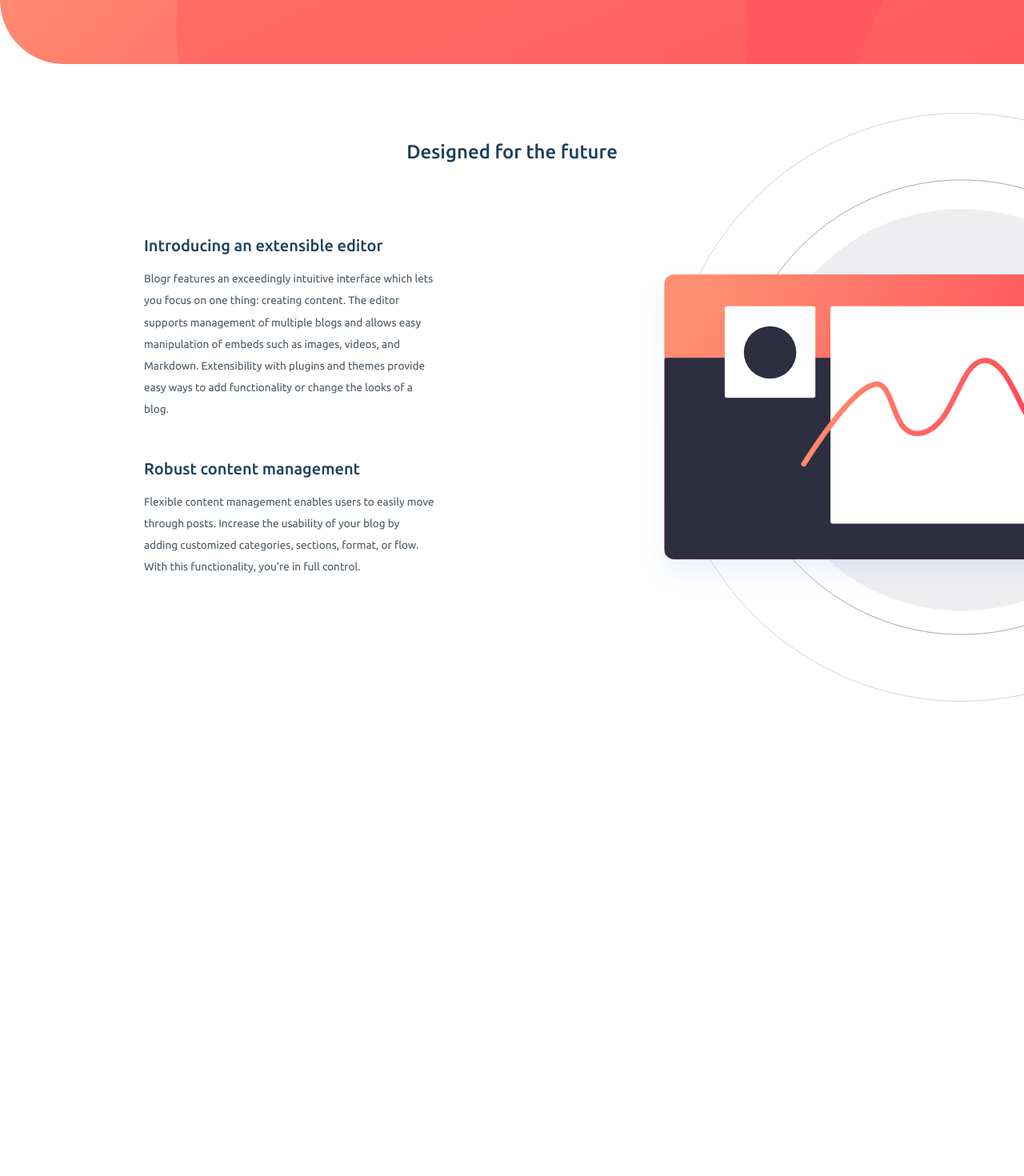
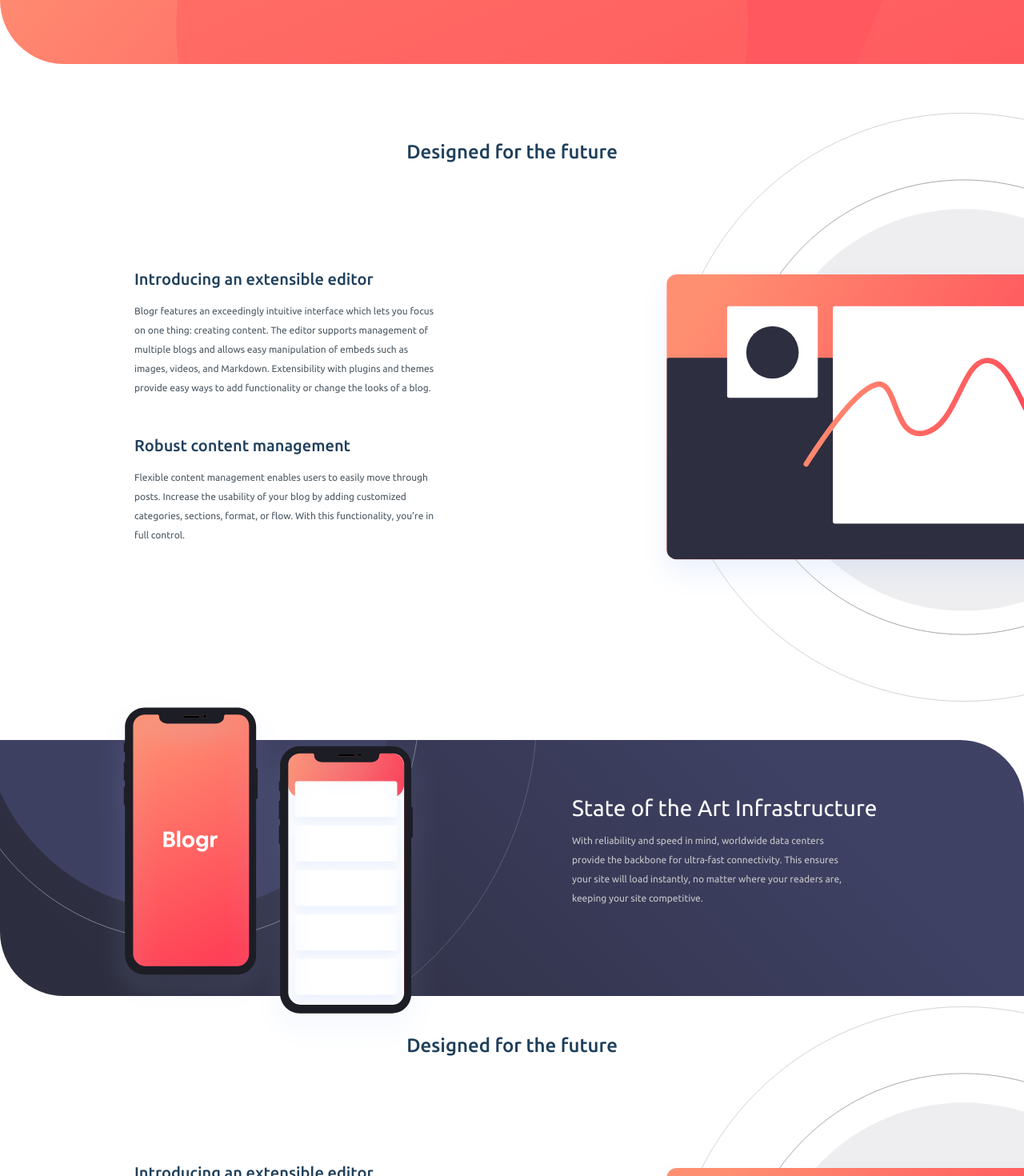
Before and after one commit to mrcsporto/blogr, a React (Create React App) app: page / in a window 1280 px wide. Shown: the part 480-1950 px from the top of the page at 80% size. Before the commit the page ends 1357 px from the top, so only its background shows below. Built offline with nearby package versions, Linux system fonts and the light colour scheme.

Commit message:
add middle section

```diff
--- a/src/App.js
+++ b/src/App.js
@@ -1,12 +1,15 @@
 import Header from "./components/Header";
 import First from "./components/First";
+import Middle from "./components/Middle";
 // import Footer from "./components/Footer";
 
 const App = () => {
   return (
     <>
       <Header />
-      <main className="container-fluid overflow-hidden">
+      <main className="overflow-hidden">
+       <First />
+       <Middle />
        <First />
 
       </main>
--- a/src/components/First/index.js
+++ b/src/components/First/index.js
@@ -2,7 +2,7 @@
 
 const First = () => {
   return (
-    <div className="d-flex flex-column align-items-center design-section">
+    <div className="d-flex flex-column align-items-center design-section mb-5">
       <h2 className="title fs-4 mt-5">Designed for the future</h2>
       <div className="d-flex flex-wrap flex-row align-items-center">
         <div className="col-sm-6">
@@ -22,7 +22,7 @@
           </div>
         </div>
         <div className="col-sm-6">
-          <div className="illustration"></div>
+          <div className="illustration-editor"></div>
         </div>
       </div>
     </div>
--- a/src/components/First/styles.css
+++ b/src/components/First/styles.css
@@ -8,8 +8,8 @@
   color: var(--Very-dark-blue);
 }
 
-.illustration {
-  background-image: url(/src/components/First/illustration-editor-desktop.svg);
+.illustration-editor {
+  background-image: url(illustration-editor-desktop.svg);
   background-repeat: no-repeat;
   background-position: left;
   background-size: cover;
@@ -18,14 +18,3 @@
   height: 46rem;
   left: 25%;
 }
-
-.card {
-  padding-left: 9.5rem;
-}
-
-.card-text {
-  color: var(--Very-dark-grayish-blue);
-  font-size: 0.85rem;
-  line-height: 2;
-  padding-right: 5rem;
-}
--- a/src/components/Header/styles.css
+++ b/src/components/Header/styles.css
@@ -1,7 +1,3 @@
-* {
-  font-family: 'Ubuntu', sans-serif;
-}
-
 nav {
   background-color: var(--Orange);
   background-image: linear-gradient(130deg, #ff8d72 20%, #ff585e 70%);
@@ -9,7 +5,6 @@
   border-bottom-left-radius: 5rem;
   z-index: 1;
   overflow: hidden;
-  ;
 }
 
 .brand {
@@ -26,7 +21,7 @@
 }
 
 .bg-pattern {
-  background-image: url(/src/components/Header/bg-pattern-intro-desktop.svg);
+  background-image: url(bg-pattern-intro-desktop.svg);
   background-repeat: no-repeat;
   background-position: center;
   background-size: cover;
@@ -35,63 +30,6 @@
   height: 150%;
   position: absolute;
   z-index: -1;
-}
-
-.btn-primary {
-  font-weight: 500;
-  font-family: 'Ubuntu', sans-serif;
-  color: var(--Light-red);
-  background-color: var(--White);
-  border: none !important;
-  font-size: 1rem;
-  width: 8.25rem;
-  border-radius: 2rem;
-  padding: 5rem 0;
-}
-
-.btn-primary:hover {
-  background: rgba(255, 255, 255, 0.2);
-  backdrop-filter: blur(5px);
-  -webkit-backdrop-filter: blur(5px);
-  border: none !important;
-}
-
-.btn-primary:active {
-  color: var(--White) !important;
-  background-color: var(--Very-light-red) !important;
-  border: none !important;
-  box-shadow: 0px 10px 15px -5px rgba(0, 0, 0, 0.1);
-}
-
-.btn-outline-primary {
-  font-weight: 500;
-  font-family: 'Ubuntu', sans-serif;
-  color: var(--White);
-  border-color: var(--White) !important;
-  font-size: 1rem;
-  width: 8.25rem;
-  border-radius: 2rem;
-  padding: 5rem 0;
-}
-
-.btn-outline-primary:hover {
-  background: var(--White);
-  color: var(--Light-red);
-  backdrop-filter: blur(5px);
-  -webkit-backdrop-filter: blur(5px);
-  border: 1px solid transparent !important;
-}
-
-.btn-outline-primary:active {
-  color: var(--White) !important;
-  background-color: var(--Very-light-red) !important;
-  border: 1px solid transparent !important;
-  box-shadow: 0px 10px 15px -5px rgba(0, 0, 0, 0.1);
-}
-
-.btn-link {
-  text-decoration: none !important;
-  color: var(--White) !important;
 }
 
 .toggle-down::after {
--- a/src/components/Middle/index.js
+++ b/src/components/Middle/index.js
@@ -1,7 +1,23 @@
 import "./styles.css";
 
 const Middle = () => {
-
+  return (
+    <>
+      <div className="bg-container">
+        <div className="container">
+          <div className="illustration-phones"></div>
+          <div className="card border-0 d-flex flex-column pe-5">
+            <div className="card-body mb-3 mt-5 pe-5">
+              <div className="card-title fs-3">State of the Art Infrastructure</div>
+              <div className="card-text">With reliability and speed in mind, worldwide data centers provide the backbone for ultra-fast connectivity.
+                This ensures your site will load instantly, no matter where your readers are, keeping your site competitive.</div>
+            </div>
+          </div>
+        </div>
+        <div className="bg-pattern-circles"></div>
+      </div>
+    </>
+  )
 };
 
 export default Middle;
--- a/src/components/Middle/styles.css
+++ b/src/components/Middle/styles.css
@@ -0,0 +1,41 @@
+.bg-container {
+  background-image: linear-gradient(45deg,hsl(237, 17%, 21%) 10%,  hsl(237, 23%, 32%) 80%);
+  height: 20rem;
+  border-radius: 0 5rem 0 5rem;
+  overflow: hidden;
+}
+
+.bg-pattern-circles {
+  background-image: url(bg-pattern-circles.svg);
+  background-repeat: no-repeat;
+  background-position: left bottom;
+  background-size: cover;
+  position: relative;
+  width: 55rem;
+  height: 25rem;
+  right: 13rem;
+}
+
+.illustration-phones {
+  background-image: url(illustration-phones.svg);
+  background-repeat: no-repeat;
+  background-size: contain;
+  height: 460px;
+  width: 100%;
+  position: relative;
+  top: -3.5rem;
+}
+ .container {
+  display: flex;
+  position: absolute;
+  z-index: 1;
+  margin-left: 7rem;
+ }
+
+ .bg-container .card-title {
+  color: var(--White);
+ }
+
+ .bg-container .card-text  {
+  color: var(--Grayish-blue);
+ }
--- a/src/index.css
+++ b/src/index.css
@@ -13,12 +13,24 @@
   --Grayish-blue: hsl(240, 2%, 79%);
   --Very-dark-grayish-blue: hsl(207, 13%, 34%);
   --Very-dark-black-blue: hsl(240, 10%, 16%);
+
+  /* Background gradient - Intro/CTA mobile nav: */
+  --Very-light-red: hsl(13, 100%, 72%);
+  --Light-red: hsl(353, 100%, 62%);
+
+  /* Background gradient - body: */
+  --Very-dark-gray-blue: hsl(237, 17%, 21%);
+  --Very-dark-desaturated-blue: hsl(237, 23%, 32%);
 }
 
 * {
   margin: 0;
   padding: 0;
   box-sizing: border-box;
+}
+
+body {
+  font-family: 'Ubuntu', sans-serif;
 }
 
 #root {
@@ -30,3 +42,70 @@
 main {
   flex-grow: 1;
 }
+
+.btn-primary {
+  font-weight: 500;
+  color: var(--Light-red);
+  background-color: var(--White);
+  border: none !important;
+  font-size: 1rem;
+  width: 8.25rem;
+  border-radius: 2rem;
+  padding: 5rem 0;
+}
+
+.btn-primary:hover {
+  background: rgba(255, 255, 255, 0.2);
+  backdrop-filter: blur(5px);
+  -webkit-backdrop-filter: blur(5px);
+  border: none !important;
+}
+
+.btn-primary:active {
+  color: var(--White) !important;
+  background-color: var(--Very-light-red) !important;
+  border: none !important;
+  box-shadow: 0px 10px 15px -5px rgba(0, 0, 0, 0.1);
+}
+
+.btn-outline-primary {
+  font-weight: 500;
+  color: var(--White);
+  border-color: var(--White) !important;
+  font-size: 1rem;
+  width: 8.25rem;
+  border-radius: 2rem;
+  padding: 5rem 0;
+}
+
+.btn-outline-primary:hover {
+  background: var(--White);
+  color: var(--Light-red);
+  backdrop-filter: blur(5px);
+  -webkit-backdrop-filter: blur(5px);
+  border: 1px solid transparent !important;
+}
+
+.btn-outline-primary:active {
+  color: var(--White) !important;
+  background-color: var(--Very-light-red) !important;
+  border: 1px solid transparent !important;
+  box-shadow: 0px 10px 15px -5px rgba(0, 0, 0, 0.1);
+}
+
+.btn-link {
+  text-decoration: none !important;
+  color: var(--White) !important;
+}
+
+.card {
+  padding-left: 9.5rem;
+  background-color: transparent;
+}
+
+.card-text {
+  color: var(--Very-dark-grayish-blue);
+  font-size: 0.75rem;
+  line-height: 2;
+  padding-right: 5rem;
+}
```
Also changed, not shown: src/components/Middle/bg-pattern-circles.svg (added), src/components/Middle/illustration-phones.svg (added).
